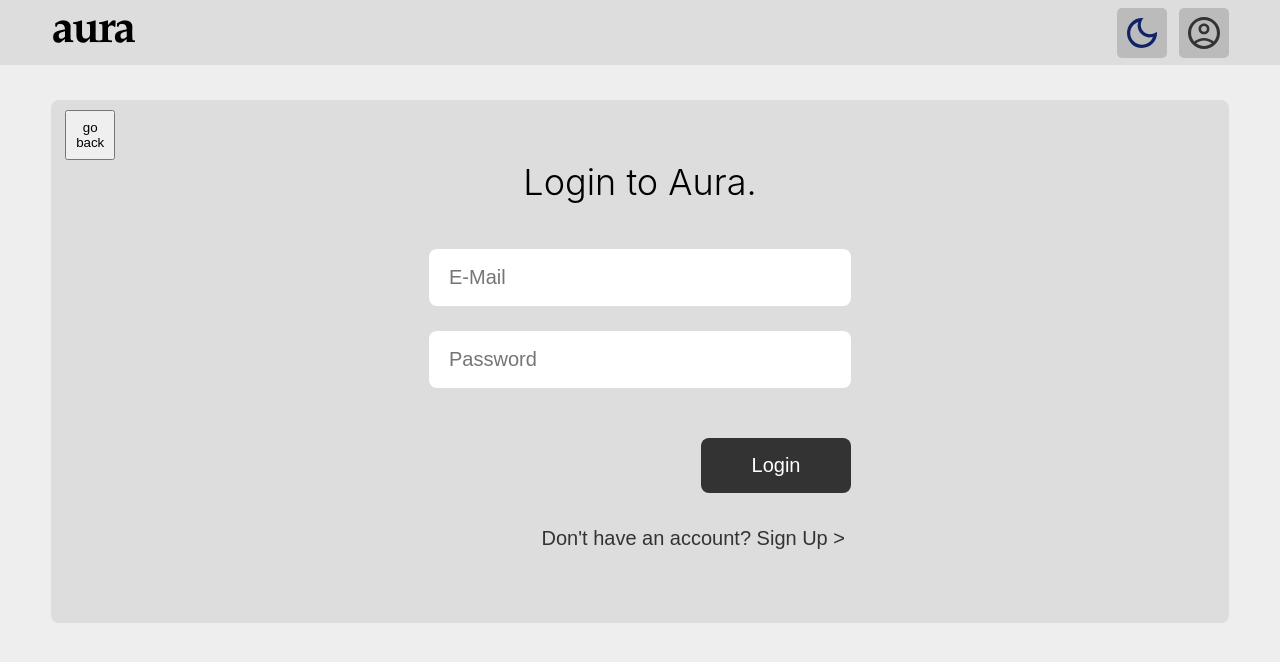
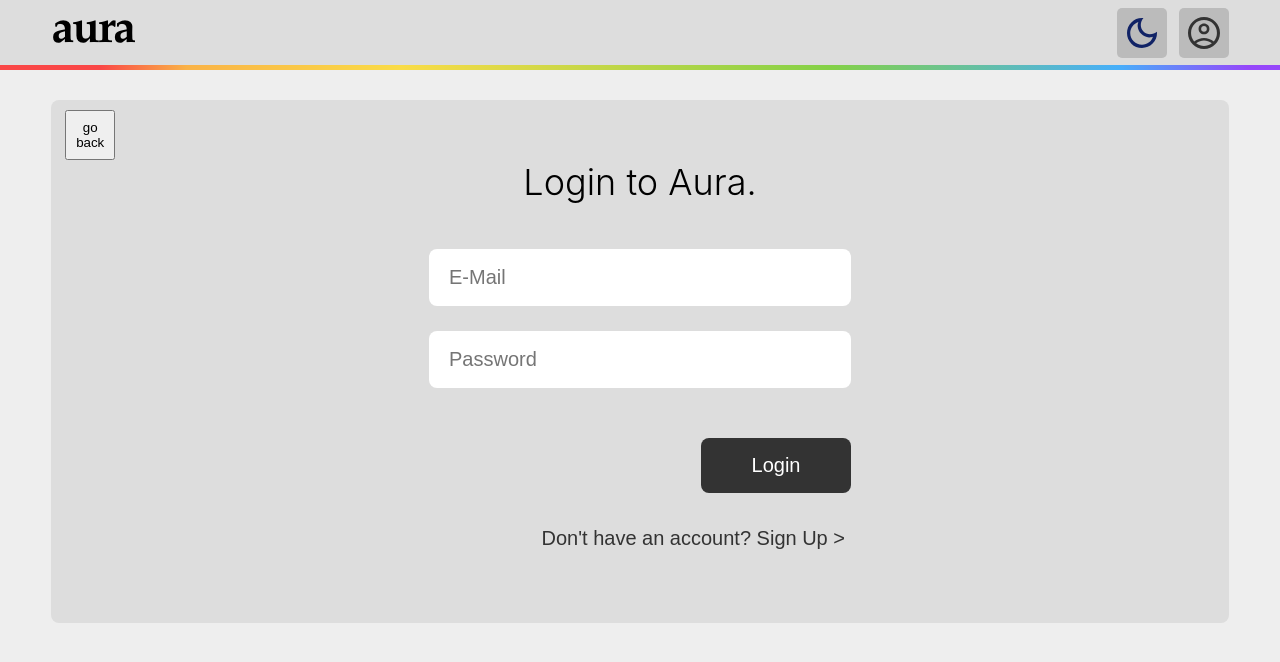
Before and after one commit to solomonNSI/AuraPalette, a React app in the folder aura-palette/: page /login in a window 1280 px wide. Shown: the top 662 px of the page. Built offline with nearby package versions, Linux system fonts and the light colour scheme.

Commit message:
gradient line

```diff
--- a/aura-palette/src/Components/NavBar/NavBar.js
+++ b/aura-palette/src/Components/NavBar/NavBar.js
@@ -46,7 +46,8 @@
           onClick={() => checkLoggedIn()}
           />
       </S.LoginButton >
-      {/*<S.GradientLine colorList={palette}/>*/}
+      {palette && <S.GradientLine colorList={palette}/>}
+      {!palette && <S.GradientLineDefault />}
     </S.NavBar>
   );
 };
--- a/aura-palette/src/Components/NavBar/style.js
+++ b/aura-palette/src/Components/NavBar/style.js
@@ -33,6 +33,14 @@
     ${(props) => props.colorList[3]} 74.9%,
     ${(props) => props.colorList[4]} 100%
   );
+  height: 5px;
+  width: 100%;
+  position: fixed;
+  top: ${NAVBAR_HEIGHT}px; ;
+`;
+
+export const GradientLineDefault = styled.div`
+  background: linear-gradient(90deg, rgba(255, 0, 0, 0.7) 7.81%, rgba(255, 153, 0, 0.7) 14.58%, rgba(255, 212, 0, 0.7) 31.27%, rgba(86, 196, 0, 0.7) 64.95%, rgba(0, 148, 255, 0.7) 87.36%, rgba(112, 0, 255, 0.7) 97.55%);
   height: 5px;
   width: 100%;
   position: fixed;
--- a/aura-palette/src/Views/AppView/App.js
+++ b/aura-palette/src/Views/AppView/App.js
@@ -247,8 +247,6 @@
     <S.AppBackground className = {DarkMode}>
       <NavBar palette={palette.palette} DarkMode={DarkMode} setIsDarkMode={setIsDarkMode}/>
 
-      <S.GradientLine className = {DarkMode} colorList={palette.palette} />
-
       <S.Content className = {DarkMode}>
         {/* <S.Title className = {DarkMode}>Find a palette for everything.</S.Title>
         <S.Title className = {DarkMode}>Let the AI find a palette for you.</S.Title>
--- a/aura-palette/src/Views/AppView/style.js
+++ b/aura-palette/src/Views/AppView/style.js
@@ -32,21 +32,6 @@
   &.dark {
     background-color: #222222;
   }
-`;
-
-export const GradientLine = styled.div`
-  background: linear-gradient(
-    90deg,
-    ${(props) => props.colorList[0]} 0%,
-    ${(props) => props.colorList[1]} 20.31%,
-    ${(props) => props.colorList[2]} 45.83%,
-    ${(props) => props.colorList[3]} 74.9%,
-    ${(props) => props.colorList[4]} 100%
-  );
-  height: 5px;
-  width: 100%;
-  position: fixed;
-  top: ${NAVBAR_HEIGHT}px; ;
 `;
 
 export const Title = styled.div`
```
